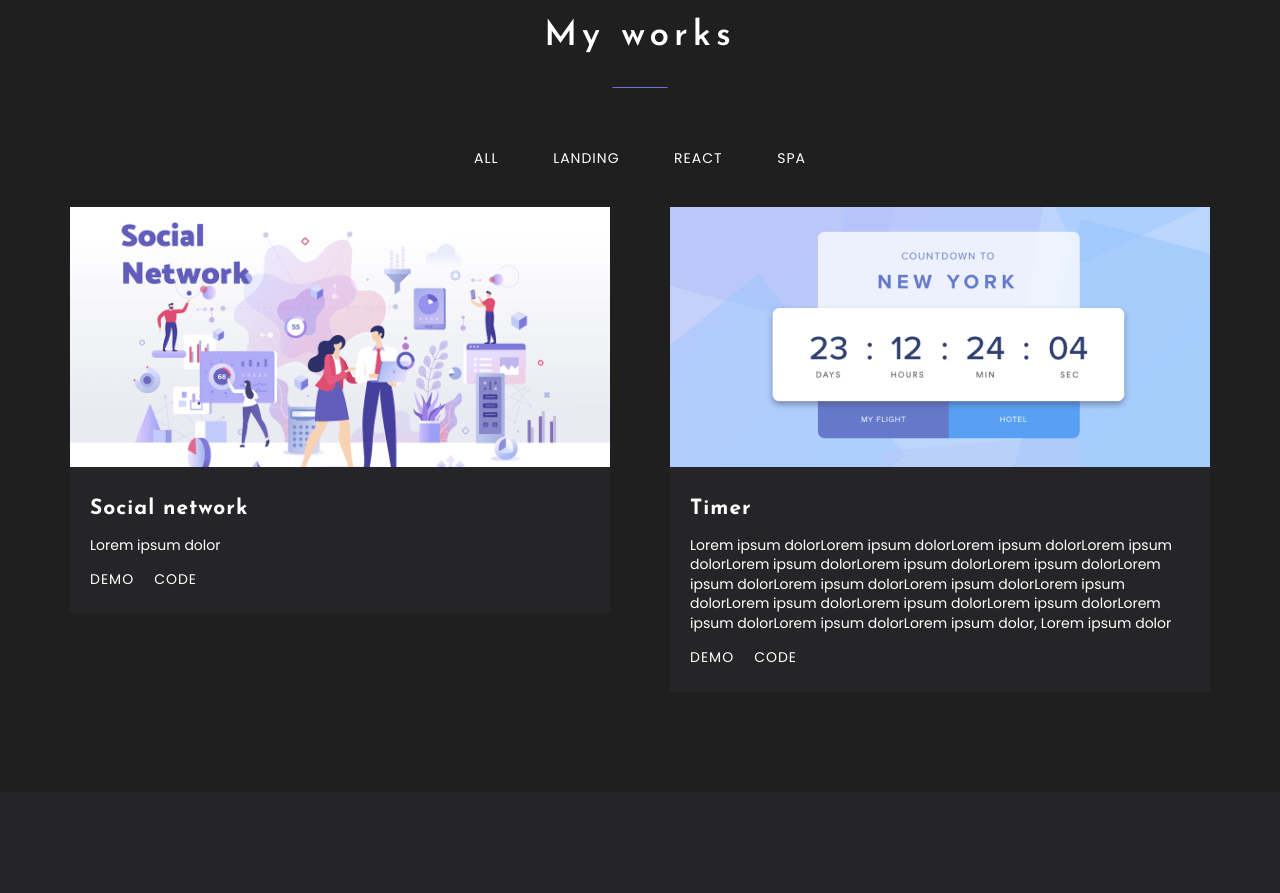
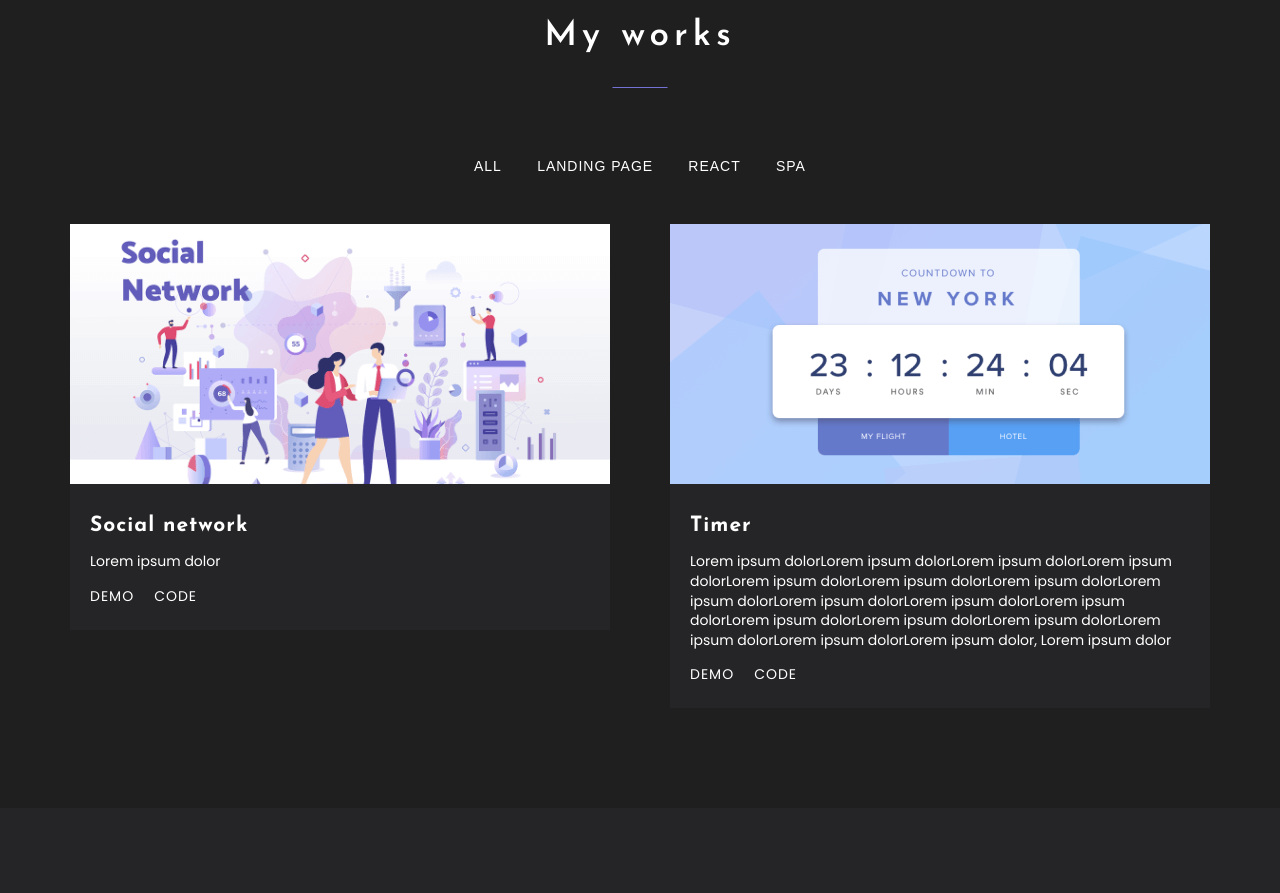
Before and after one commit to 0lgaP1/my-portfolio, a React app: page / in a window 1280 px wide. Shown: the part 1700-2593 px from the top of the page. Built offline with nearby package versions, Linux system fonts and the light colour scheme.

Commit message:
Function changeFilterStatus for tabs

```diff
--- a/src/layout/sections/works/Works.tsx
+++ b/src/layout/sections/works/Works.tsx
@@ -62,11 +62,15 @@ export const Works = () => {
         filteredWorks = worksData.filter(work => work.type === "spa")
     }
 
+    function changeFilterStatus (value: "all" | "landing" | "react" | "spa") {
+        setCurrentFilterStatus(value)
+    }
+
     return (
         <StyledWorks id={"works"}>
             <Container>
                 <SectionTitle>My works</SectionTitle>
-                <TabMenu tabsItems={tabsItems}/>
+                <TabMenu tabsItems={tabsItems} changeFilterStatus={changeFilterStatus}/>
                 <FlexWrapper justify={"space-between"} align={"flex-start"} wrap={"wrap"}>
                     {filteredWorks.map((w)=> {
                         return <WorkCard
--- a/src/layout/sections/works/tabMenu/TabMenu.tsx
+++ b/src/layout/sections/works/tabMenu/TabMenu.tsx
@@ -2,13 +2,18 @@ import React from 'react';
 import styled from "styled-components";
 import {Link} from "../../../../components/Link"
 
-export const TabMenu = (props: {tabsItems: Array<{status: "all" | "landing" | "react" | "spa", title: string}>}) => {
+type TabMenuPropsType = {
+    tabsItems: Array<{status: "all" | "landing" | "react" | "spa", title: string}>
+    changeFilterStatus: (value: "all" | "landing" | "react" | "spa") => void
+}
+
+export const TabMenu = (props: TabMenuPropsType) => {
     return (
         <StyledMenu>
             <ul>
                 {props.tabsItems.map((item, index:number)=>{
                     return <ListItem key={index}>
-                        <Link href="">{item.status}</Link>
+                        <Link as={"button"} onClick={()=> {props.changeFilterStatus(item.status)}}>{item.title}</Link>
                     </ListItem>
                 })}
             </ul>
```
